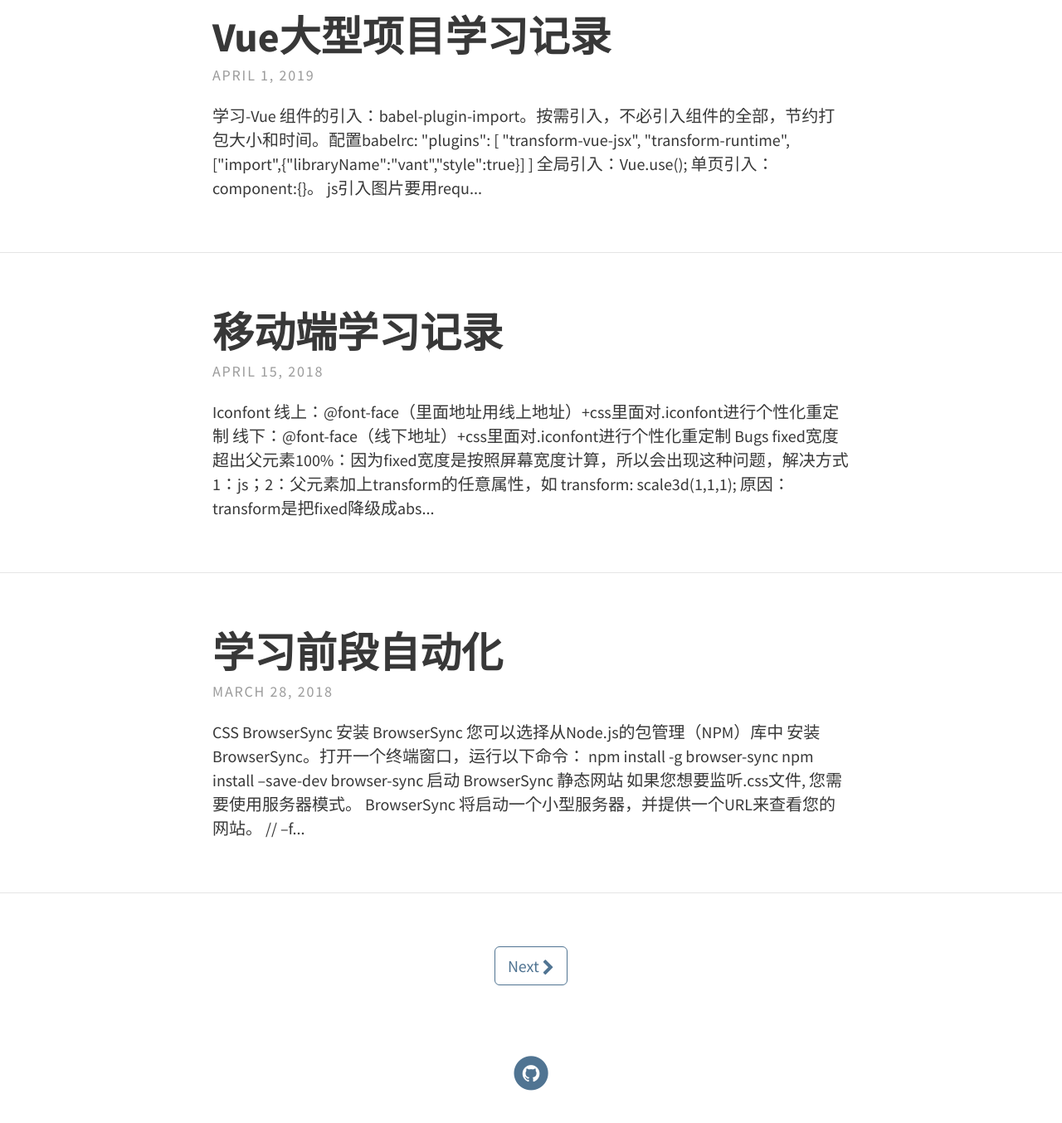
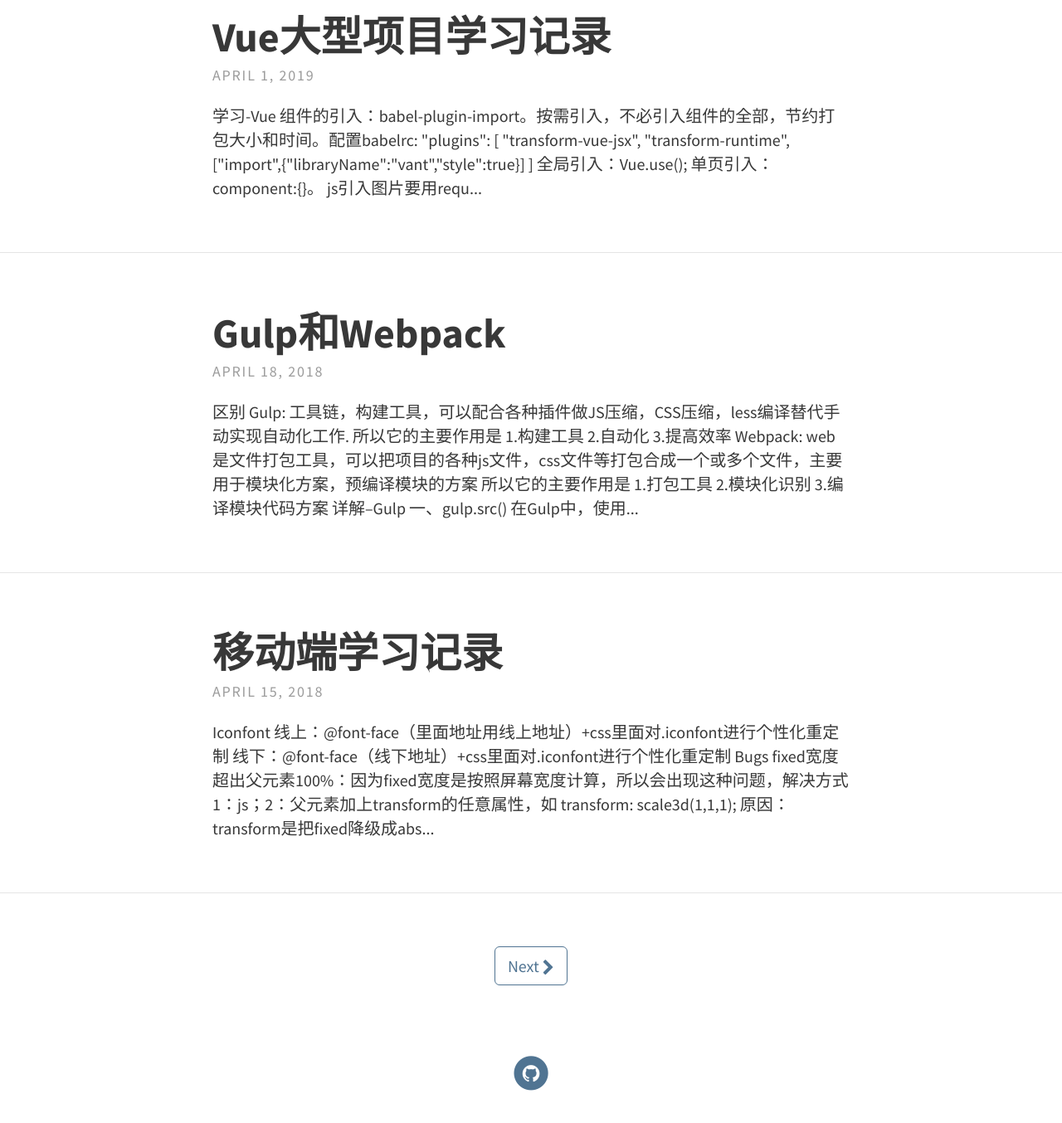
Before and after one commit to greatbear412/greatbear412.github.io, a Jekyll site: the page built from index.html, in a window 1280 px wide and 1400 px high, scrolled down 1312 px. Shown: the top 1354 px of the window at 83% size. Built offline with Jekyll 4.4.1, drawn with Linux system fonts in a browser that asks for light colours; the list of posts is cut into pages by our own code; some of the changed lines change nothing that is shown.

Commit message:
modified

````diff
--- /dev/null
+++ b/_posts/2018-04-18-Gulp-WebPack.markdown
@@ -0,0 +1,167 @@
+---
+layout: post
+title: Gulp和Webpack
+tags: [gulp,BrowserSync]
+---
+## 区别 ##
+1. **Gulp**: 工具链，构建工具，可以配合各种插件做JS压缩，CSS压缩，less编译替代手动实现自动化工作.
+所以它的主要作用是
+
+> 1.构建工具
+> 2.自动化
+> 3.提高效率
+
+2. **Webpack**: web是文件打包工具，可以把项目的各种js文件，css文件等打包合成一个或多个文件，主要用于模块化方案，预编译模块的方案
+所以它的主要作用是
+
+> 1.打包工具
+> 2.模块化识别
+> 3.编译模块代码方案
+
+## 详解--Gulp ##
+**一、gulp.src()**
+
+1. 在Gulp中，使用的是Nodejs中的stream(流)，首先获取到需要的stream，然后可以通过stream的pipe()方法把流导入到你想要的地方。```gulp.src()```方法正是用来获取流的，但要注意这个流里的内容不是原始的文件流，而是一个虚拟文件对象流(Vinyl files)，这个虚拟文件对象中存储着原始文件的路径、文件名、内容等信息。
+2. 规则：```
+gulp.src(globs[, options])  //globs是匹配规则，可以为数组。options为可选参数。
+* 匹配文件路径中的0个或多个字符，但不会匹配路径分隔符，除非路径分隔符出现在末尾
+** 单独出现，匹配路径中的0个或多个目录及其子目录。如果出现在末尾，也能匹配文件。不是单独出现，与上条无异。
+? 匹配文件路径中的一个字符(不会匹配路径分隔符)
+[...] 匹配方括号中出现的字符中的任意一个，当方括号中第一个字符为^或!时，则表示不匹配方括号中出现的其他字符中的任意一个，类似js正则表达式中的用法
+!(pattern|pattern|pattern) 匹配任何与括号中给定的任一模式都不匹配的
+?(pattern|pattern|pattern) 匹配括号中给定的任一模式0次或1次，类似于js正则中的(pattern|pattern|pattern)?
++(pattern|pattern|pattern) 匹配括号中给定的任一模式至少1次，类似于js正则中的(pattern|pattern|pattern)+
+*(pattern|pattern|pattern) 匹配括号中给定的任一模式0次或多次，类似于js正则中的(pattern|pattern|pattern)*
+@(pattern|pattern|pattern) 匹配括号中给定的任一模式1次，类似于js正则中的(pattern|pattern|pattern)```
+3. 其他：```
+gulp.src([*.js,'!b*.js']) //匹配所有js文件，但排除掉以b开头的js文件
+gulp.src(['!b*.js',*.js]) //不会排除任何文件，因为排除模式不能出现在数组的第一个元素中
+//此外，还可以使用展开模式。展开模式以花括号作为定界符，根据它里面的内容，会展开为多个模式，最后匹配的结果为所有展开的模式相加起来得到的结果。展开的例子如下：
+a{b,c}d 会展开为 abd,acd
+a{b,}c 会展开为 abc,ac
+a{0..3}d 会展开为 a0d,a1d,a2d,a3d
+a{b,c{d,e}f}g 会展开为 abg,acdfg,acefg
+a{b,c}d{e,f}g 会展开为 abdeg,acdeg,abdeg,abdfg```
+
+**二、gulp.dest()**
+
+1. gulp的使用流程一般是这样子的：首先通过gulp.src()方法获取到我们想要处理的文件流，然后把文件流通过pipe方法导入到gulp的插件中，最后把经过插件处理后的流再通过pipe方法导入到gulp.dest()中，gulp.dest()方法则把流中的内容写入到文件中，这里首先需要弄清楚的一点是，我们给gulp.dest()传入的路径参数，只能用来指定要生成的文件的目录，而不能指定生成文件的文件名，它生成文件的文件名使用的是导入到它的文件流自身的文件名，所以生成的文件名是由导入到它的文件流决定的
+2. 通配符：```gulp.dest(path[,options])```生成的文件路径是我们传入的path参数后面再加上gulp.src()中有通配符开始出现的那部分路径。比如:
+```
+gulp.src('script/avalon/avalon.js') //没有通配符出现的情况
+    .pipe(gulp.dest('dist')); //最后生成的文件路径为 dist/avalon.js
+
+//有通配符开始出现的那部分路径为 **/underscore.js
+gulp.src('script/**/underscore.js')
+    //假设匹配到的文件为script/util/underscore.js
+    .pipe(gulp.dest('dist')); //则最后生成的文件路径为 dist/util/underscore.js
+
+gulp.src('script/*') //有通配符出现的那部分路径为 *
+    //假设匹配到的文件为script/zepto.js
+    .pipe(gulp.dest('dist')); //则最后生成的文件路径为 dist/zepto.js
+```
+3. base的影响：通过指定gulp.src()方法配置参数中的base属性，我们可以更灵活的来改变gulp.dest()生成的文件路径。
+```
+gulp.src(script/lib/*.js) //没有配置base参数，此时默认的base路径为script/lib
+    //假设匹配到的文件为script/lib/jquery.js
+    .pipe(gulp.dest('build')) //生成的文件路径为 build/jquery.js
+
+gulp.src(script/lib/*.js, {base:'script'}) //配置了base参数，此时base路径为script
+    //假设匹配到的文件为script/lib/jquery.js
+    .pipe(gulp.dest('build')) //此时生成的文件路径为 build/lib/jquery.js
+```
+
+**三、gulp.task()**
+
+1. 默认是按顺序执行的；遇到有依赖的任务，会先执行依赖的任务，其次执行该任务；依赖的任务是异步时，不会等待其执行完毕。
+2. 如果需要依赖的异步任务执行完毕再执行本体，3种方法：
+在异步操作完成后执行一个回调函数来通知gulp这个异步任务已经完成,这个回调函数就是任务函数的第一个参数。
+```
+gulp.task('one',function(cb){ //cb为任务函数提供的回调，用来通知任务已经完成
+  //one是一个异步执行的任务
+  setTimeout(function(){
+    console.log('one is done');
+    cb();  //执行回调，表示这个异步任务已经完成
+  },5000);
+});
+
+//这时two任务会在one任务中的异步操作完成后再执行
+gulp.task('two',['one'],function(){
+  console.log('two is done');
+});
+```
+定义任务时返回一个流对象。适用于任务就是操作gulp.src获取到的流的情况。
+```
+gulp.task('one',function(cb){
+  var stream = gulp.src('client/**/*.js')
+      .pipe(dosomething()) //dosomething()中有某些异步操作
+      .pipe(gulp.dest('build'));
+    return stream;
+});
+
+gulp.task('two',['one'],function(){
+  console.log('two is done');
+});
+```
+返回一个promise对象
+```
+var Q = require('q'); //一个著名的异步处理的库 https://github.com/kriskowal/q
+gulp.task('one',function(cb){
+  var deferred = Q.defer();
+  // 做一些异步操作
+  setTimeout(function() {
+     deferred.resolve();
+  }, 5000);
+  return deferred.promise;
+});
+
+gulp.task('two',['one'],function(){
+  console.log('two is done');
+});
+```
+
+**四、gulp.watch()**
+
+1. 用来监视文件的变化，当文件发生变化后，我们可以利用它来执行相应的任务，例如文件压缩等
+2. 用法：
+```
+gulp.watch(glob[, opts], tasks)
+glob 为要监视的文件匹配模式，规则和用法与gulp.src()方法中的glob相同。
+opts 为一个可选的配置对象，通常不需要用到
+tasks 为文件变化后要执行的任务，为一个数组
+
+gulp.task('uglify',function(){
+  //do something
+});
+gulp.task('reload',function(){
+  //do something
+});
+gulp.watch('js/**/*.js', ['uglify','reload']);
+```
+gulp.watch()还有另外一种使用方式：回调函数，包含了文件的变化信息
+```
+gulp.watch(glob[, opts, cb])
+glob和opts参数与第一种用法相同
+cb参数为一个函数。每当监视的文件发生变化时，就会调用这个函数,并且会给它传入一个对象，该对象包含了文件变化的一些信息，type属性为变化的类型，可以是added,changed,deleted；path属性为发生变化的文件的路径
+
+gulp.watch('js/**/*.js', function(event){
+    console.log(event.type); //变化类型 added为新增,deleted为删除，changed为改变
+    console.log(event.path); //变化的文件的路径
+});
+```
+
+## 详解--WebPack ##
+1. bundle.js:传统的模块打包工具（module bundlers）最终将所有的模块编译生成一个庞大的bundle.js文件。但是在真实的app里边，“bundle.js”文件可能有10M到15M之大可能会导致应用一直处于加载中状态。因此Webpack使用许多特性来分割代码然后生成多个“bundle”文件，而且异步加载部分代码以实现按需加载。
+2. 配置文件：webpack.base.conf.js
+ entry:应用的根模块或起始点在哪里。三种数据格式代表三种目的。
+
+> 字符串:直接生成。单一入口时，任何类型都一样，都是这个结果。
+> 数组：添加多个彼此不互相依赖的文件
+> 对象：假设你的应用是多页面的（multi-pageapplication）而不是SPA，有多个html文件（index.html和profile.html）。然后你通过一个对象告诉Webpack为每一个html生成一个bundle文件。
+
+  Output: “path”仅仅告诉Webpack结果存储在哪里，然而“publicPath”项则被许多Webpack的插件用于在生产模式下更新**内嵌到** css、html文件里的url值。(比如css文件中边你可能用“./test.png”这样的url来加载图片，但是在生产模式下“test.png”文件可能会定位到CDN上并且你的Node.js服务器可能是运行在HeroKu上边的。这就意味着在生产环境你必须手动更新所有文件里的url为CDN的路径。)
+
+  [参考文章供日后研究][1]
+
+
+  [1]: https://segmentfault.com/a/1190000005089993
--- a/_posts/2019-04-01-Mobile-E.markdown
+++ b/_posts/2019-04-01-Mobile-E.markdown
@@ -53,7 +53,7 @@
   }
 }
 ```
-10.替补图片：
+10. 替补图片：
 ```
 //定义
 data(){
@@ -64,12 +64,12 @@
 //使用
 <img :src="item.IMAGE1" width="100%" :onerror="errorImg"/>
 ```
-11.下拉刷新和上拉加载key code：
+11. 下拉刷新和上拉加载key code：
 ```
 target.style.transform = 'translateY(50px)'
 target.style.transition = "all ease 0.5s";
 ```
-12.组件缓存：
+12. 组件缓存：
 1. 直接缓存
 ```
 <keep-alive>
````
